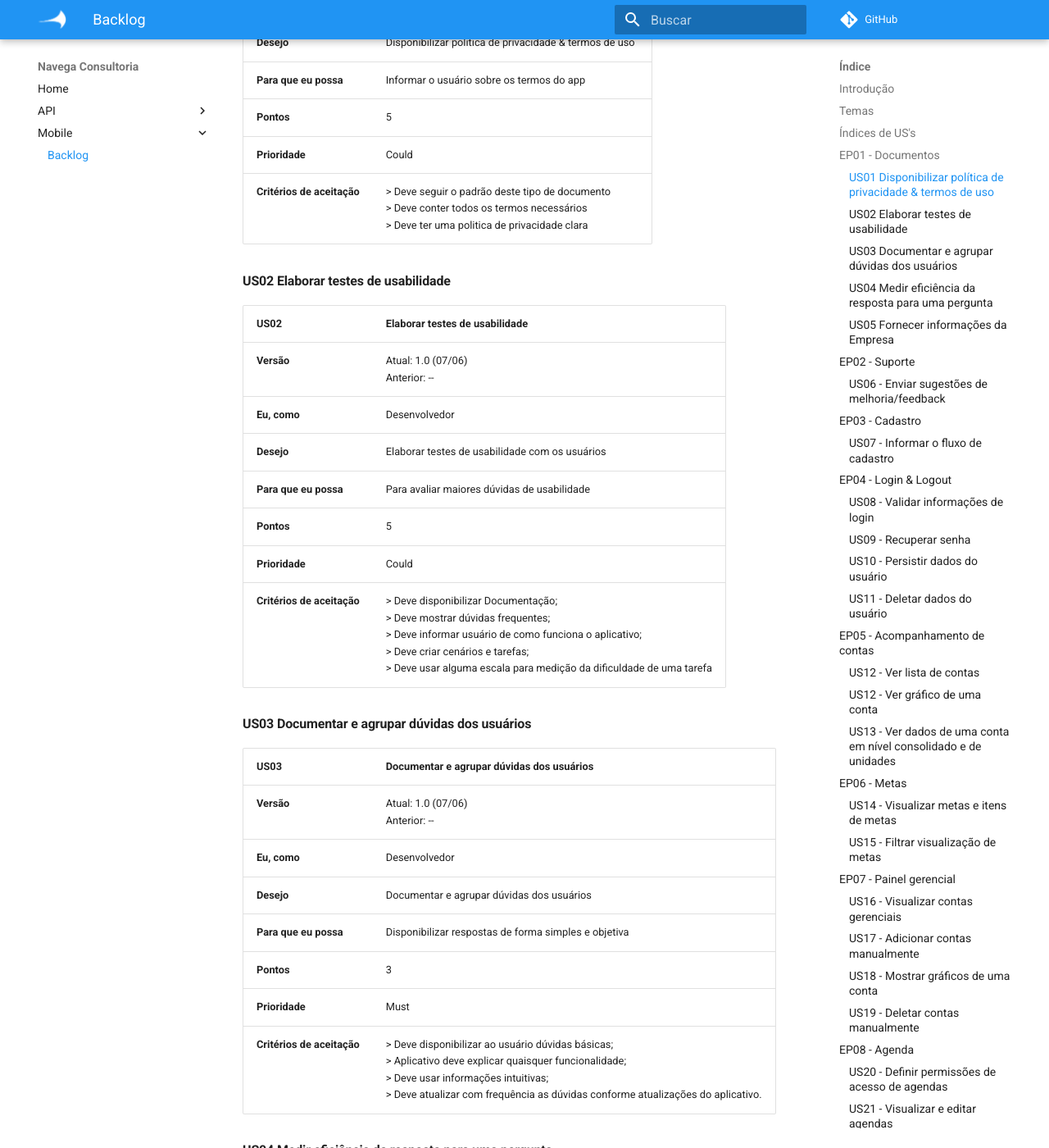
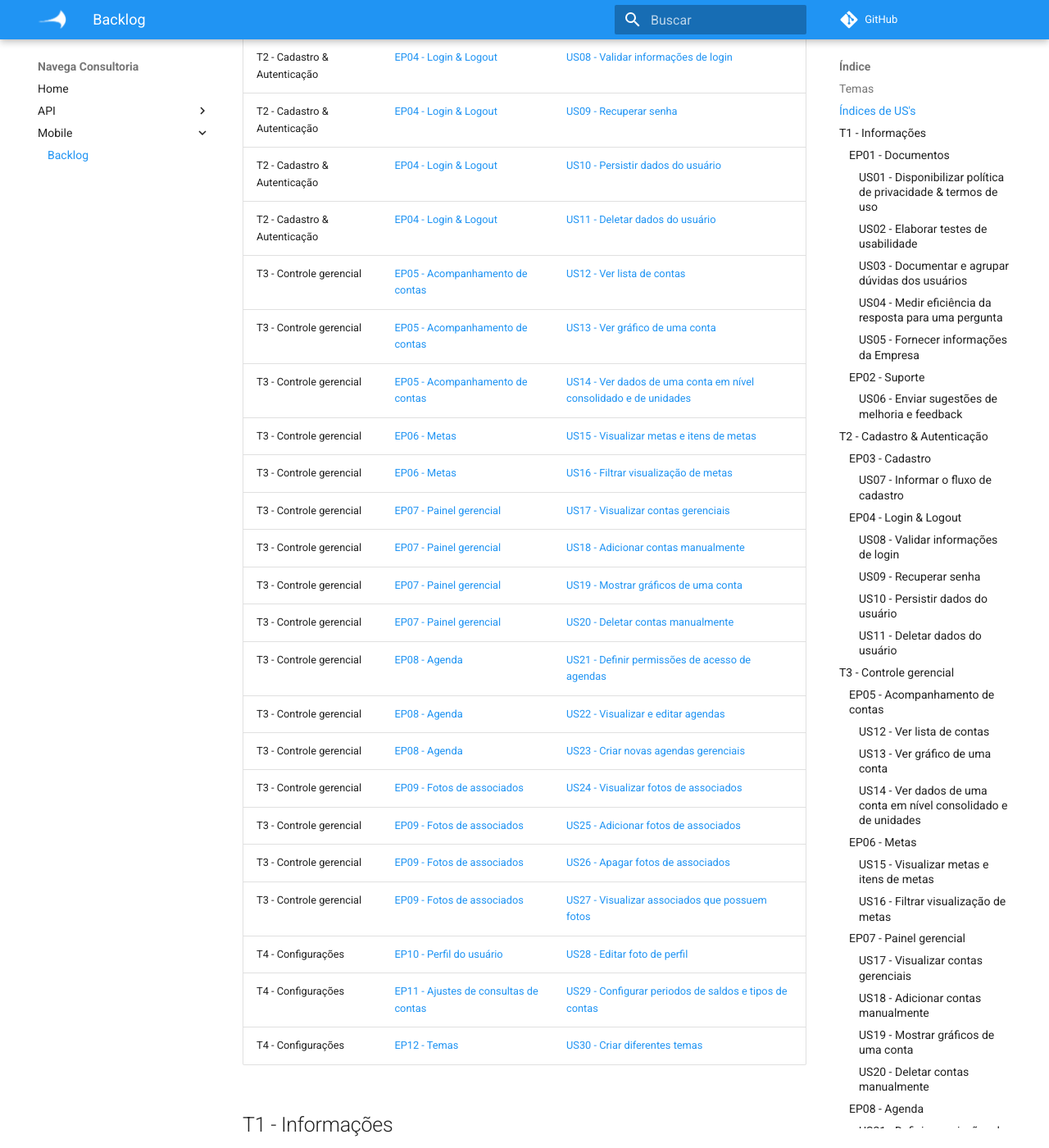
Before and after one commit to NavegaSistemas/Documentacao, an MkDocs documentation site: the page built from docs/Mobile/backlog.md, in a window 1280 px wide and 1400 px high, scrolled down 1560 px. Shown: the whole window at 82% size. Built offline with MkDocs 1.6.1 and Material for MkDocs 9.7.7, drawn with Linux system fonts in a browser that asks for light colours; some of the changed text lies outside the part shown.

Commit message:
Adicionado US em sumarios

```diff
--- a/docs/Mobile/backlog.md
+++ b/docs/Mobile/backlog.md
@@ -1,4 +1,4 @@
-## Introdução
+# Introdução
 
 Em termos gerais, o Product BackLog é uma listagem de todos os afazeres pendentes no projeto. Ele substitui o modelo tradicional de especificação de artefatos. Cada elemento da listagem é elicitado por meio de interação da equipe de desenvolvimento com o Cliente - podendo ser apenas um representante, o que torna os elementos levantados muito arbitrários; ou podendo ser uma equipe representante do Cliente, representando as diversas áreas que utilizarão o produto.
 
@@ -11,16 +11,49 @@ Em termos gerais, o Product BackLog é uma listagem de todos os afazeres pendent
 |T4 - Configurações| Envolve toda a parte de prefêrencias e ajustes de um usuário ( ajustes do app ) | > [Perfil do usuário](#ep11-perfil-do-usuario) <br> > [Ajustes de consultas de contas](#ep12-ajustes-de-consultas-de-contas) <br> > [Temas](#ep13-temas)|
 |T5 - Notícias | Envolve as informações de acompanhamento das cooperativas (Por exemplo, dados de atendimentos e de notícias) | > [Atendimento](#ep14-atendimento) <br> > [Noticias](#ep15-noticias) |
 |T6 - Comunicação| Engloba a comunicação entre os usuários do app | > [Chat](#ep16-chat) |
-|T7 - Testes| Envolve testes que garantem boa eficiência da aplicação | >[Testes](#ep17-testes)|
+|T7 - Testes| Envolve testes que garantem boa eficiência da aplicação | > [Testes](#ep17-testes)|
 
 ## Índices de US's
 |Tema|Épico|ID & Nome|
 |--|--|--|
+|T1 - Informações|[EP01 - Documentos](#ep01-documentos)|[US01 - Disponibilizar política de privacidade & termos de uso](#us01-disponibilizar-política-de-privacidade-&-termos-de-uso)|
+|T1 - Informações|[EP01 - Documentos](#ep01-documentos)|[US02 - Elaborar testes de usabilidade](#us02-elaborar-testes-de-usabilidade)|
+|T1 - Informações|[EP01 - Documentos](#ep01-documentos)|[US03 - Documentar e agrupar dúvidas dos usuários](#us03-documentar-e-agrupar-duvidas-dos-usuarios)|
+|T1 - Informações|[EP01 - Documentos](#ep01-documentos)|[US04 - Medir eficiência da resposta para uma pergunta](#us04-medir-eficiencia-da-resposta-para-uma-pergunta)|
+|T1 - Informações|[EP01 - Documentos](#ep01-documentos)|[US05 - Fornecer informações da Empresa](#us05-fornecer-informacoes-da-empresa)|
+|T1 - Informações|[EP02 - Suporte](#ep02-suporte)|[US06 - Enviar sugestões de melhoria e feedback](#us06-enviar-sugestoes-de-melhoria-e-feedback)|
+|T2 - Cadastro & Autenticação|[EP03 - Cadastro](#ep03-cadastro)|[US07 - Informar o fluxo de cadastro](#us07-informar-o-fluxo-de-cadastro)|
+|T2 - Cadastro & Autenticação|[EP04 - Login & Logout](#ep04-login-&-logout)|[US08 - Validar informações de login](#us08-validar-informacoes-de-login)|
+|T2 - Cadastro & Autenticação|[EP04 - Login & Logout](#ep04-login-&-logout)|[US09 - Recuperar senha](#us09-recuperar-senha)|
+|T2 - Cadastro & Autenticação|[EP04 - Login & Logout](#ep04-login-&-logout)|[US10 - Persistir dados do usuário](#us10-persistir-dados-do-usuario)|
+|T2 - Cadastro & Autenticação|[EP04 - Login & Logout](#ep04-login-&-logout)|[US11 - Deletar dados do usuário](#us11-deletar-dados-do-usuario)|
+|T3 - Controle gerencial|[EP05 - Acompanhamento de contas](#ep05-acompanhamento-de-contas)|[US12 - Ver lista de contas](#us12-ver-lista-de-contas)|
+|T3 - Controle gerencial|[EP05 - Acompanhamento de contas](#ep05-acompanhamento-de-contas)|[US13 - Ver gráfico de uma conta](#us13-ver-grafico-de-uma-conta)|
+|T3 - Controle gerencial|[EP05 - Acompanhamento de contas](#ep05-acompanhamento-de-contas)|[US14 - Ver dados de uma conta em nível consolidado e de unidades](#us14-ver-dados-de-uma-conta-em-nivelconsolidado-e-de-unidades)|
+|T3 - Controle gerencial|[EP06 - Metas](#ep06-metas)|[US15 - Visualizar metas e itens de metas](#us15-visualizar-metas-e-itens-de-metas)|
+|T3 - Controle gerencial|[EP06 - Metas](#ep06-metas)|[US16 - Filtrar visualização de metas](#us16-filtrar-visualizacao-de-metas)|
+|T3 - Controle gerencial|[EP07 - Painel gerencial](#ep07-painel-gerencial)|[US17 - Visualizar contas gerenciais](#us17-visualizar-contas-gerenciais)|
+|T3 - Controle gerencial|[EP07 - Painel gerencial](#ep07-painel-gerencial)|[US18 - Adicionar contas manualmente](#us18-adicionar-contas-manualmente)|
+|T3 - Controle gerencial|[EP07 - Painel gerencial](#ep07-painel-gerencial)|[US19 - Mostrar gráficos de uma conta](#us19-mostrar-graficos-de-uma-conta)|
+|T3 - Controle gerencial|[EP07 - Painel gerencial](#ep07-painel-gerencial)|[US20 - Deletar contas manualmente](#us20-deletar-contas-manualmente)|
+|T3 - Controle gerencial|[EP08 - Agenda](#ep08-agenda)|[US21 - Definir permissões de acesso de agendas](#us21-definir-permissoes-de-acesso-de-agendas)|
+|T3 - Controle gerencial|[EP08 - Agenda](#ep08-agenda)|[US22 - Visualizar e editar agendas](#us22-visualizar-e-editar-agendas)|
+|T3 - Controle gerencial|[EP08 - Agenda](#ep08-agenda)|[US23 - Criar novas agendas gerenciais](#us23-criar-novas-agendas-gerenciais)|
+|T3 - Controle gerencial|[EP09 - Fotos de associados](#ep09-fotos-de-associados)|[US24 - Visualizar fotos de associados](#us24-visualizar-fotos-de-associados)|
+|T3 - Controle gerencial|[EP09 - Fotos de associados](#ep09-fotos-de-associados)|[US25 - Adicionar fotos de associados](#us25-adicionar-fotos-de-associados)|
+|T3 - Controle gerencial|[EP09 - Fotos de associados](#ep09-fotos-de-associados)|[US26 - Apagar fotos de associados](#us26-apagar-fotos-de-associados)|
+|T3 - Controle gerencial|[EP09 - Fotos de associados](#ep09-fotos-de-associados)|[US27 - Visualizar associados que possuem fotos](#us27-visualizar-associados-que-possuem-fotos)|
+|T4 - Configurações|[EP10 - Perfil do usuário](#ep10-perfil-do-usuario)|[US28 - Editar foto de perfil](#us28-editar-foto-de-perfil)|
+|T4 - Configurações|[EP11 - Ajustes de consultas de contas](#ep11-ajustes-de-consultas-de-contas)|[US29 - Configurar periodos de saldos e tipos de contas](#us29-configurar-periodos-de-saldos-e-tipos-de-contas)|
+|T4 - Configurações|[EP12 - Temas](#ep12-temas)|[US30 - Criar diferentes temas](#us30-criar-diferentes-temas)|
 
 
-## EP01 - Documentos
 
-#### US01 Disponibilizar política de privacidade & termos de uso
+## T1 - Informações
+
+### EP01 - Documentos
+
+#### US01 - Disponibilizar política de privacidade & termos de uso
 
 |US01|Disponibilizar politica de privacidade & termos de uso|
 |--|--|
@@ -32,7 +65,7 @@ Em termos gerais, o Product BackLog é uma listagem de todos os afazeres pendent
 |**Prioridade**|Could|
 |**Critérios de aceitação**| > Deve seguir o padrão deste tipo de documento <br> > Deve conter todos os termos necessários <br> > Deve ter uma politica de privacidade clara|
 
-#### US02 Elaborar testes de usabilidade
+#### US02 - Elaborar testes de usabilidade
 
 | **US02** | **Elaborar testes de usabilidade**|
 |--|--|
@@ -44,7 +77,7 @@ Em termos gerais, o Product BackLog é uma listagem de todos os afazeres pendent
 | **Prioridade** | Could |
 | **Critérios de aceitação** | > Deve disponibilizar Documentação; <br> > Deve mostrar dúvidas frequentes; <br> > Deve informar usuário de como funciona o aplicativo; <br> > Deve criar cenários e tarefas; <br> > Deve usar alguma escala para medição da dificuldade de uma tarefa |
 
-#### US03 Documentar e agrupar dúvidas dos usuários
+#### US03 - Documentar e agrupar dúvidas dos usuários
 
 | **US03** | **Documentar e agrupar dúvidas dos usuários**|
 |--|--|
@@ -56,7 +89,7 @@ Em termos gerais, o Product BackLog é uma listagem de todos os afazeres pendent
 | **Prioridade** | Must |
 | **Critérios de aceitação** | > Deve disponibilizar ao usuário dúvidas básicas; <br> > Aplicativo deve explicar quaisquer funcionalidade; <br> > Deve usar informações intuitivas; <br> > Deve atualizar com frequência as dúvidas conforme atualizações do aplicativo. |
 
-#### US04 Medir eficiência da resposta para uma pergunta
+#### US04 - Medir eficiência da resposta para uma pergunta
 
 | **US04** | **Medir eficiência da resposta para uma pergunta**|
 |--|--|
@@ -68,7 +101,7 @@ Em termos gerais, o Product BackLog é uma listagem de todos os afazeres pendent
 | **Prioridade** | Must |
 | **Critérios de aceitação** | > Deve estabelecer um tempo médio para as funcionalidades; <br> > Deve mostrar funcionalidades da melhor forma e rapidez; <br> > Deve tratar perdas de eficiência; <br> > Deve tratar dados que sejam necessários; <br> > Deve haver exceções para quantidade e qualidade. |
 
-#### US05 Fornecer informações da Empresa
+#### US05 - Fornecer informações da Empresa
 
 | **US05** | **Fornecer informações da Empresa**|
 |--|--|
@@ -80,9 +113,9 @@ Em termos gerais, o Product BackLog é uma listagem de todos os afazeres pendent
 | **Prioridade** | Must |
 | **Critérios de aceitação** | > Deve mostrar uma imagem clara e objetiva da empresa <br> > Deve utilizar informações que dêem confia para o usuário <br> > Deve mostrar os responsáveis pela empresa |
 
-## EP02 - Suporte
+### EP02 - Suporte
 
-#### US06 - Enviar sugestões de melhoria/feedback
+#### US06 - Enviar sugestões de melhoria e feedback
 
 | **US06** | **Enviar sugestões de melhoria/feedback**|
 |--|--|
@@ -94,7 +127,9 @@ Em termos gerais, o Product BackLog é uma listagem de todos os afazeres pendent
 | **Prioridade** | Must |
 | **Critérios de aceitação** | > Deve enviar informações relevantes; <br> > Deve filtrar boas propostas de melhoria <br> > Analisar possibilidade de mplementação; <br> > Enviar feedback para o usuário. |
 
-## EP03 - Cadastro
+## T2 - Cadastro & Autenticação
+
+### EP03 - Cadastro
 
 #### US07 - Informar o fluxo de cadastro
 
@@ -108,7 +143,7 @@ Em termos gerais, o Product BackLog é uma listagem de todos os afazeres pendent
 | **Prioridade** | Must |
 | **Critérios de aceitação** | > Deve informar como o cadastro é feito; <br> > Deve justificar porque o cadastro não é feito pelo app; <br> > Deve possui informações claras e objetivas. |
 
-## EP04 - Login & Logout
+### EP04 - Login & Logout
 
 #### US08 - Validar informações de login
 
@@ -158,7 +193,9 @@ Em termos gerais, o Product BackLog é uma listagem de todos os afazeres pendent
 | **Prioridade** | Must |
 | **Critérios de aceitação** | > Deve excluir os dados do usuário em um banco local; <br> > Deve deslogar de serviços externos (firebase) |
 
-## EP05 - Acompanhamento de contas
+## T3 - Controle gerencial
+
+### EP05 - Acompanhamento de contas
 
 #### US12 - Ver lista de contas
 
@@ -172,9 +209,9 @@ Em termos gerais, o Product BackLog é uma listagem de todos os afazeres pendent
 | **Prioridade** | Must |
 | **Critérios de aceitação** | > Deve definir contas mais importantes; <br> > Deve buscar e mostrar contas <br> > Deve fornecer dados iniciais da evolução de contas |
 
-#### US12 - Ver gráfico de uma conta
+#### US13 - Ver gráfico de uma conta
 
-| **US12** | **Ver gráfico de uma conta**|
+| **US13** | **Ver gráfico de uma conta**|
 |--|--|
 | **Versão**| Atual: 1.0 (07/06) <br> Anterior: --|
 | **Eu, como** | Usuário |
@@ -184,9 +221,9 @@ Em termos gerais, o Product BackLog é uma listagem de todos os afazeres pendent
 | **Prioridade** | Must |
 | **Critérios de aceitação** | > Deve definir formato do gráfico; <br> > Deve definir cores representativas <br> > Deve mostrar dados de forma clara e objetiva <br> > Deve possuir evolução de valores em um certo periodo de tempo |
 
-#### US13 - Ver dados de uma conta em nível consolidado e de unidades
+#### US14 - Ver dados de uma conta em nível consolidado e de unidades
 
-| **US13** | **Ver dados de uma conta em nível consolidado e de unidades**|
+| **US14** | **Ver dados de uma conta em nível consolidado e de unidades**|
 |--|--|
 | **Versão**| Atual: 1.0 (07/06) <br> Anterior: --|
 | **Eu, como** | Usuário |
@@ -196,11 +233,11 @@ Em termos gerais, o Product BackLog é uma listagem de todos os afazeres pendent
 | **Prioridade** | Must |
 | **Critérios de aceitação** | > Deve mostrar participação de todas as unidades dem relação a uma conta; <br> > Deve definir posição de cada unidade; <br> > Deve mostrar dados de forma clara e objetiva <br> > Deve possui evolução de valores em um certo periodo de tempo |
 
-## EP06 - Metas
+### EP06 - Metas
 
-#### US14 - Visualizar metas e itens de metas
+#### US15 - Visualizar metas e itens de metas
 
-| **US14** | **Visualizar metas e itens de metas**|
+| **US15** | **Visualizar metas e itens de metas**|
 |--|--|
 | **Versão**| Atual: 1.0 (07/06) <br> Anterior: --|
 | **Eu, como** | Usuário |
@@ -210,9 +247,9 @@ Em termos gerais, o Product BackLog é uma listagem de todos os afazeres pendent
 | **Prioridade** | Must |
 | **Critérios de aceitação** | > Deve mostrar todas as metas da cooperativa; <br> > Deve conter percentual de conclusão de cada meta; <br> > Deve possuir cores representativas |
 
-#### US15 - Filtrar visualização de metas
+#### US16 - Filtrar visualização de metas
 
-| **US15** | **Filtrar visualização de metas**|
+| **US16** | **Filtrar visualização de metas**|
 |--|--|
 | **Versão**| Atual: 1.0 (07/06) <br> Anterior: --|
 | **Eu, como** | Usuário |
@@ -222,11 +259,11 @@ Em termos gerais, o Product BackLog é uma listagem de todos os afazeres pendent
 | **Prioridade** | Must |
 | **Critérios de aceitação** | > Deve filtrar por periodo; <br> > Deve filtrar por nível de saldo; <br> > Deve fornecer lista de unidades; <br> > Deve fornecer lista de gerentes. |
 
-## EP07 - Painel gerencial
+### EP07 - Painel gerencial
 
-#### US16 - Visualizar contas gerenciais
+#### US17 - Visualizar contas gerenciais
 
-| **US16** | **Visualizar contas gerenciais**|
+| **US17** | **Visualizar contas gerenciais**|
 |--|--|
 | **Versão**| Atual: 1.0 (07/06) <br> Anterior: --|
 | **Eu, como** | Usuário |
@@ -236,9 +273,9 @@ Em termos gerais, o Product BackLog é uma listagem de todos os afazeres pendent
 | **Prioridade** | Must |
 | **Critérios de aceitação** | > Deve mostrar contas básicas |
 
-#### US17 - Adicionar contas manualmente
+#### US18 - Adicionar contas manualmente
 
-| **US17** | **Adicionar contas manualmente**|
+| **US18** | **Adicionar contas manualmente**|
 |--|--|
 | **Versão**| Atual: 1.0 (10/06) <br> Anterior: --|
 | **Eu, como** | Usuário |
@@ -248,9 +285,9 @@ Em termos gerais, o Product BackLog é uma listagem de todos os afazeres pendent
 | **Prioridade** | Must |
 | **Critérios de aceitação** | > Deve mostrar contas gerenciais <br> > Deve filtrar lista de contas <br> > Deve persistir contas adicionadas <br> > Deve possuir pesquisa por nome |
 
-#### US18 - Mostrar gráficos de uma conta
+#### US19 - Mostrar gráficos de uma conta
 
-| **US18** | **Mostrar gráficos de uma conta**|
+| **US19** | **Mostrar gráficos de uma conta**|
 |--|--|
 | **Versão**| Atual: 1.0 (10/06) <br> Anterior: --|
 | **Eu, como** | Desenvolvedor |
@@ -260,9 +297,9 @@ Em termos gerais, o Product BackLog é uma listagem de todos os afazeres pendent
 | **Prioridade** | Must |
 | **Critérios de aceitação** | > Deve contar gráfico para uma conta em nivel consolidado <br> > Deve mostrar participação de unidades e gerentes <br> > Deve possuir cores |
 
-#### US19 - Deletar contas manualmente
+#### US20 - Deletar contas manualmente
 
-| **US19** | **Deletar contas manualmente**|
+| **US20** | **Deletar contas manualmente**|
 |--|--|
 | **Versão**| Atual: 1.0 (10/06) <br> Anterior: --|
 | **Eu, como** | Usuário |
@@ -272,11 +309,11 @@ Em termos gerais, o Product BackLog é uma listagem de todos os afazeres pendent
 | **Prioridade** | Must |
 | **Critérios de aceitação** | > Deve apagar uma conta da lista do painel gerencial <br> Deve persistir os dados de contas em um banco local <br> Pedir confirmação de deleção  |
 
-## EP08 - Agenda
+### EP08 - Agenda
 
-#### US20 - Definir permissões de acesso de agendas
+#### US21 - Definir permissões de acesso de agendas
 
-| **US20** | **Definir permissões de acesso de agendas**|
+| **US21** | **Definir permissões de acesso de agendas**|
 |--|--|
 | **Versão**| Atual: 1.0 (10/06) <br> Anterior: --|
 | **Eu, como** | Desenvolvedor |
@@ -286,9 +323,9 @@ Em termos gerais, o Product BackLog é uma listagem de todos os afazeres pendent
 | **Prioridade** | Must |
 | **Critérios de aceitação** | > Deve retornar feedback para o usuário <br> > Deve mostrar agendas de acordo com a função do usuário |
 
-#### US21 - Visualizar e editar agendas
+#### US22 - Visualizar e editar agendas
 
-| **US21** | **Visualizar e editar agendas**|
+| **US22** | **Visualizar e editar agendas**|
 |--|--|
 | **Versão**| Atual: 1.0 (12/06) <br> Anterior: --|
 | **Eu, como** | Usuário |
@@ -298,9 +335,9 @@ Em termos gerais, o Product BackLog é uma listagem de todos os afazeres pendent
 | **Prioridade** | Must |
 | **Critérios de aceitação** | > Deve mostrar as agendas de um gerente <br> > Deve mostrar detalhes de uma agenda <br> > Deve cancelar agenda <br> > Deve reagendar uma agenda <br> > Deve encerrar uma agenda <br> > Deve fazer check-in e checkout <br> > Deve cancelar check-in <br> > Deve ligar para o associado |
 
-#### US22 - Criar novas agendas gerenciais
+#### US23 - Criar novas agendas gerenciais
 
-| **US22** | **Criar novas agendas gerenciais**|
+| **US23** | **Criar novas agendas gerenciais**|
 |--|--|
 | **Versão**| Atual: 1.0 (10/06) <br> Anterior: --|
 | **Eu, como** | Usuário |
@@ -310,11 +347,11 @@ Em termos gerais, o Product BackLog é uma listagem de todos os afazeres pendent
 | **Prioridade** | Must |
 | **Critérios de aceitação** | > Deve criar agenda com descrição <br> > Deve criar agenda de forma simples e fácil |
 
-## EP09 - Fotos de associados
+### EP09 - Fotos de associados
 
-#### US23 - Visualizar fotos de associados
+#### US24 - Visualizar fotos de associados
 
-| **US23** | **Visualizar fotos de associados**|
+| **US24** | **Visualizar fotos de associados**|
 |--|--|
 | **Versão**| Atual: 1.0 (10/06) <br> Anterior: --|
 | **Eu, como** | Usuário |
@@ -324,9 +361,9 @@ Em termos gerais, o Product BackLog é uma listagem de todos os afazeres pendent
 | **Prioridade** | Must |
 | **Critérios de aceitação** | > Deve separar fotos por categorias <br> > Deve mostrar um feed de fotos para cada usuário <br> > Deve mostrar descrição de cada foto <br> > Deve possuir data de cada foto <br> > Deve sinalizar se a foto foi tirada da camêra ou da galeria |
 
-#### US24 - Adicionar fotos de associados
+#### US25 - Adicionar fotos de associados
 
-| **US24** | **Adicionar fotos de associados**|
+| **US25** | **Adicionar fotos de associados**|
 |--|--|
 | **Versão**| Atual: 1.0 (10/06) <br> Anterior: --|
 | **Eu, como** | Usuário |
@@ -334,11 +371,11 @@ Em termos gerais, o Product BackLog é uma listagem de todos os afazeres pendent
 | **Para que eu possa** | Adicionar fotos para acompanhamento de associados  |
 | **Pontos** | 5 |
 | **Prioridade** | Must |
-| **Critérios de aceitação** | > Deve possibilitar buscar fotos da galeria ou camêra <br> > Deve solicitar descrição da foto <br> > Deve relacionar cada foto a um associado <br> > Deve separar por categorias <br> > Deve criar novas categorias <br> Deve apagar categorias |
+| **Critérios de aceitação** | > Deve possibilitar buscar fotos da galeria ou camêra <br> > Deve solicitar descrição da foto <br> > Deve relacionar cada foto a um associado <br> > Deve separar por categorias <br> > Deve criar novas categorias <br> > Deve apagar categorias |
 
-#### US25 - Apagar fotos de associados
+#### US26 - Apagar fotos de associados
 
-| **US25** | **Apagar fotos de associados**|
+| **US26** | **Apagar fotos de associados**|
 |--|--|
 | **Versão**| Atual: 1.0 (10/06) <br> Anterior: --|
 | **Eu, como** | Usuário |
@@ -348,9 +385,9 @@ Em termos gerais, o Product BackLog é uma listagem de todos os afazeres pendent
 | **Prioridade** | Must |
 | **Critérios de aceitação** | > Deve pedir confirmação do usuário <br> > Deve fornecer feedback sinalizando exclusão da foto |
 
-#### US26 - Visualizar associados que possuem fotos
+#### US27 - Visualizar associados que possuem fotos
 
-| **US26** | **Visualizar associados que possuem fotos**|
+| **US27** | **Visualizar associados que possuem fotos**|
 |--|--|
 | **Versão**| Atual: 1.0 (10/06) <br> Anterior: --|
 | **Eu, como** | Usuário |
@@ -360,11 +397,13 @@ Em termos gerais, o Product BackLog é uma listagem de todos os afazeres pendent
 | **Prioridade** | Must |
 | **Critérios de aceitação** | > Deve filtrar usuários <br> > Deve indicar dados do asssociado e do gerente |
 
-## EP10 - Perfil do usuário
+## T4 - Configurações
 
-#### US27 - Editar foto de perfil
+### EP10 - Perfil do usuário
 
-| **US27** | **Editar foto de perfil**|
+#### US28 - Editar foto de perfil
+
+| **US28** | **Editar foto de perfil**|
 |--|--|
 | **Versão**| Atual: 1.0 (10/06) <br> Anterior: --|
 | **Eu, como** | Usuário |
@@ -374,11 +413,11 @@ Em termos gerais, o Product BackLog é uma listagem de todos os afazeres pendent
 | **Prioridade** | Must |
 | **Critérios de aceitação** | > Deve permitir usar foto da câmeta ou galeria <br> > Deve cortar foto em um quadrado <br> Deve persistir apenas uma foto de perfil por usuário |
 
-## EP11 - Ajustes de consultas de contas
+### EP11 - Ajustes de consultas de contas
 
-#### US28 - Configurar periodos de saldos e tipos de contas
+#### US29 - Configurar periodos de saldos e tipos de contas
 
-| **US28** | **Configurar periodos de saldos e tipos de contas**|
+| **US29** | **Configurar periodos de saldos e tipos de contas**|
 |--|--|
 | **Versão**| Atual: 1.0 (10/06) <br> Anterior: --|
 | **Eu, como** | Usuário |
@@ -388,11 +427,11 @@ Em termos gerais, o Product BackLog é uma listagem de todos os afazeres pendent
 | **Prioridade** | Must |
 | **Critérios de aceitação** | > Deve configurar contas de usos e fontes <br> > Deve configurar contas de receitas e despesas <br> Deve configurar períodos de saldos de consulta |
 
-## EP12 - Temas
+### EP12 - Temas
 
-#### US29 - Criar diferentes temas
+#### US30 - Criar diferentes temas
 
-| **US29** | **Criar diferentes temas**|
+| **US30** | **Criar diferentes temas**|
 |--|--|
 | **Versão**| Atual: 1.0 (10/06) <br> Anterior: --|
 | **Eu, como** | Desenvolvedor |
```
Also changed, not shown: other parts of docs/Mobile/backlog.md (+17 -12 lines).
